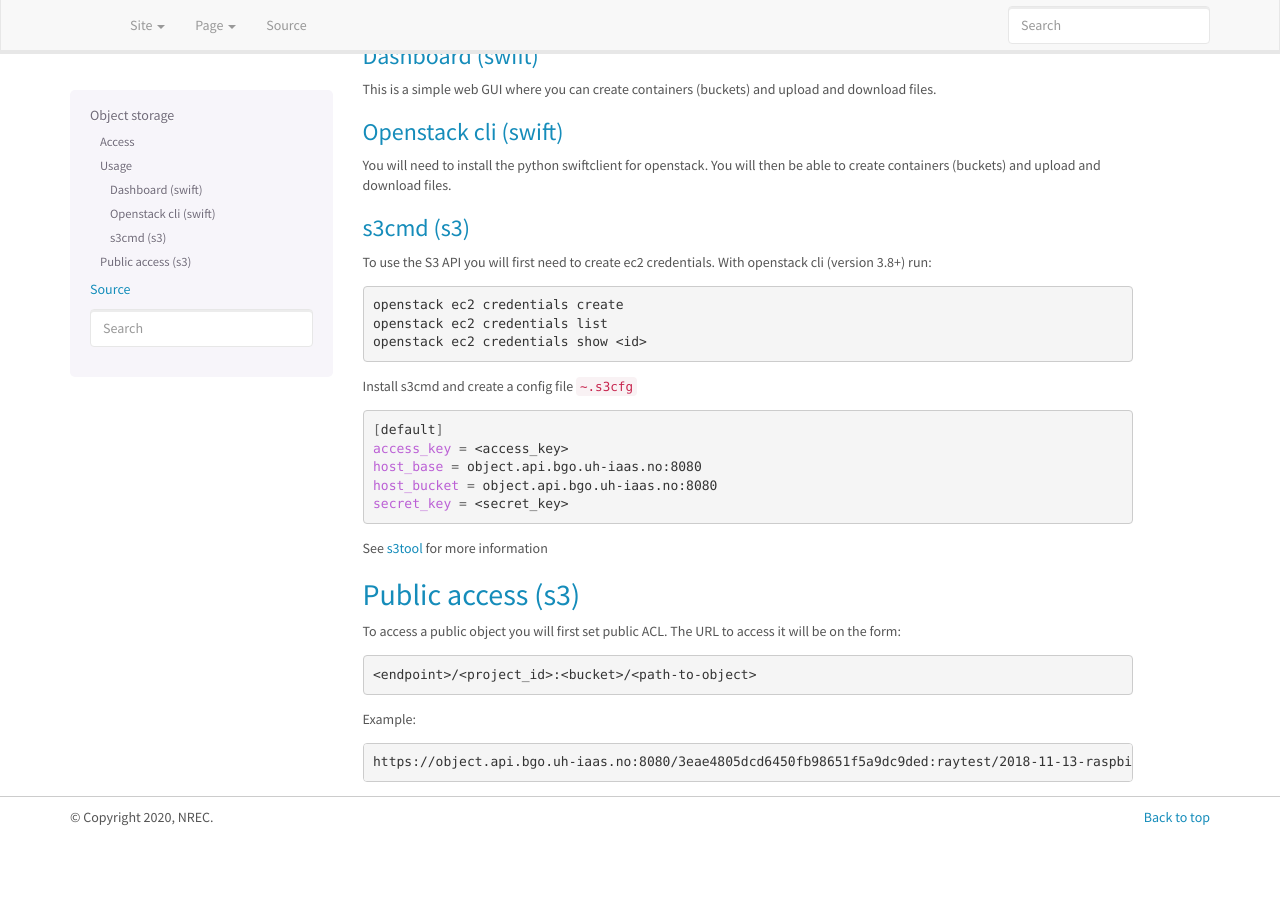
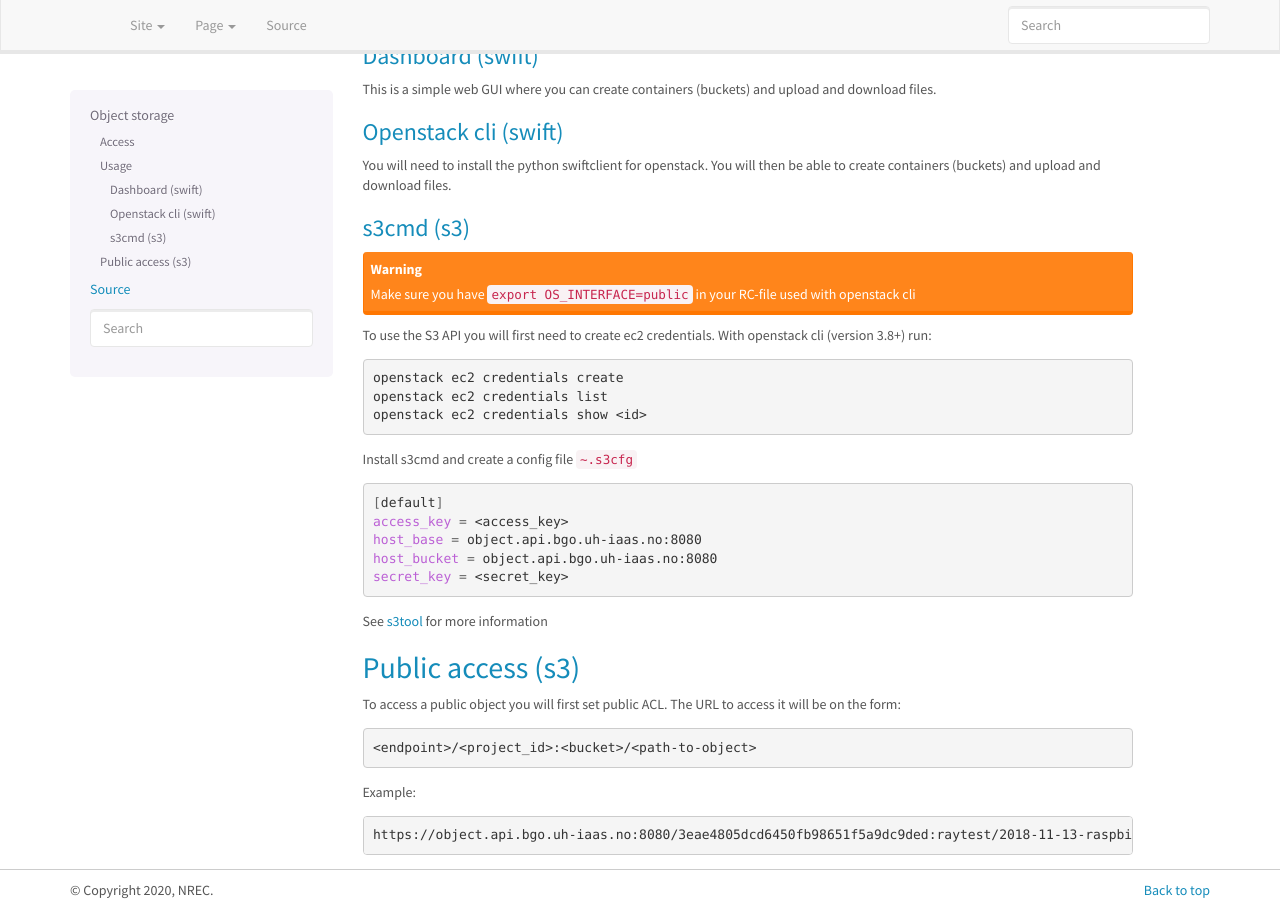
Before and after one commit to norcams/docs-enduser, a Sphinx documentation site: the page built from docs/object.rst, in a window 1280 px wide and 900 px high, scrolled down 634 px. Built offline with Sphinx 7.4.7, drawn with Linux system fonts in a browser that asks for light colours; pages that are not in the unit, such as notebooks, are missing from menus; before the commit the page ends 1471 px from its top, so only the background shows below that.

Commit message:
Added OS_INTERFACE to RC-file template

```diff
--- a/docs/api.rst
+++ b/docs/api.rst
@@ -99,6 +99,7 @@ Create a :file:`keystone_rc.sh` file:
   export OS_USER_DOMAIN_NAME=dataporten
   export OS_PROJECT_DOMAIN_NAME=dataporten
   export OS_REGION_NAME=<region>
+  export OS_INTERFACE=public
   export OS_NO_CACHE=1
 
 The above is a template. Replace the following:
--- a/docs/object.rst
+++ b/docs/object.rst
@@ -41,6 +41,10 @@ be able to create containers (buckets) and upload and download files.
 s3cmd (s3)
 ----------
 
+.. WARNING::
+  Make sure you have :file:`export OS_INTERFACE=public` in your RC-file used
+  with openstack cli
+
 To use the S3 API you will first need to create ec2 credentials.
 With openstack cli (version 3.8+) run:
 
```
